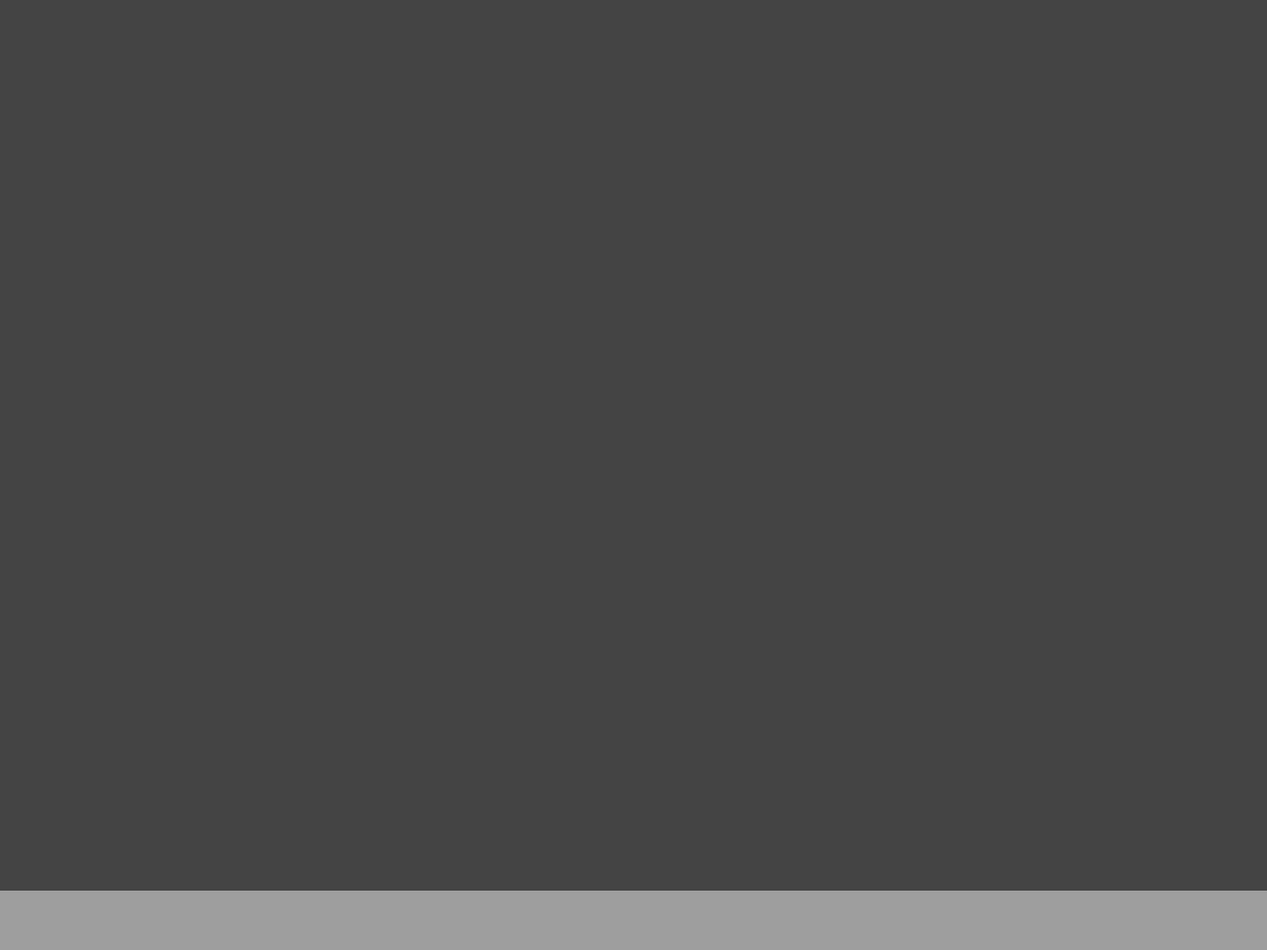
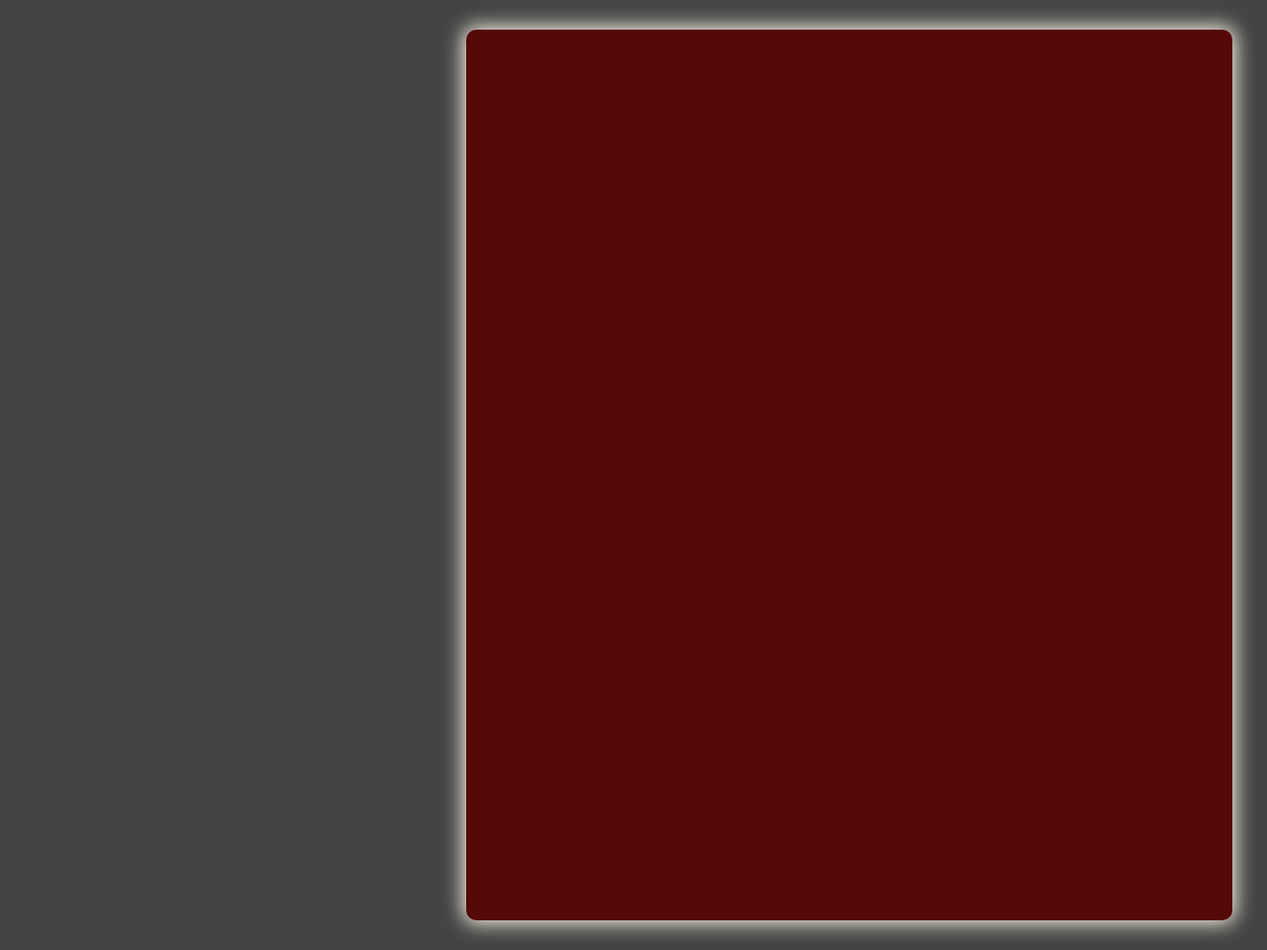
Before and after one commit to recoma96/mapley, a Jekyll site: the page built from index.markdown, in a window 1280 px wide. Shown: the whole page at 99% size. Built offline with Jekyll 4.4.1, drawn with Linux system fonts in a browser that asks for light colours; some web fonts are replaced; before the commit the page ends 900 px from its top, so only the background shows below that.

Commit message:
add book cover

```diff
--- a/_layouts/index.html
+++ b/_layouts/index.html
@@ -5,6 +5,18 @@
         <!-- Content Area -->
         <div class="content-layer">
             <!-- On Desktop -->
+            <div class="desktop-area">
+                <!-- User Area -->
+                <div class="user-area-in-desktop">
+
+                </div>
+                <!-- Book Area -->
+                <div class="book-cover-in-desktop">
+
+                </div>
+            </div>
+
+            <!-- On Mobile -->
         </div>
     </body>
 </html>
--- a/_sass/base.scss
+++ b/_sass/base.scss
@@ -24,11 +24,40 @@ body {
     position: absolute;
     background-color: rgba(0,0,0,0.57);
     width: 100%;
-    height: 100%;
+    height: 100vh;
     top: 0;
     left: 0;
 
-    @include media-query($on-desktop) {
+    @include media-query-in-desktop() {
+        padding: 30px;
+    }
+}
+
+.desktop-area {
+    width: 100%;
+    height: 100%;
+    @include media-query-in-desktop() {
         display: flex;
     }
+    @include media-query-in-mobile() {
+        display: none;
+    }
 }
+
+// User Area
+.user-area-in-desktop {
+    width: 34%;
+    background-color: transparent;
+    height: 400px;
+}
+.book-cover-in-desktop {
+    width: 800px;
+    background-color: $book-cover-color;
+    height: 100%;
+
+    margin-left: 20px;
+    margin-right: 65px;
+    border-radius: 10px;
+
+    box-shadow: 0 0 20px 3px $book-paper-color;
+}
--- a/assets/css/main.scss
+++ b/assets/css/main.scss
@@ -16,10 +16,19 @@ $post-tape-font-family: 'Hi Melody', cursive; // 우측 포스트 테입 폰트
 $body-wallpaper: url('{{ site.baseurl }}/assets/img/wallpaper.jpg');
 
 // media width
-$on-desktop: 900px;
-$on-mobile: 0px;
-@mixin media-query($device) {
-    @media screen and (min-width: $device) {
+$media-line-width: 900px;
+
+// Color
+$book-cover-color: #560906;
+$book-paper-color: #FFF8E9;
+
+@mixin media-query-in-desktop() {
+    @media screen and (min-width: $media-line-width) {
+        @content;
+    }
+}
+@mixin media-query-in-mobile() {
+    @media screen and (max-width: $media-line-width) {
         @content;
     }
 }
```
